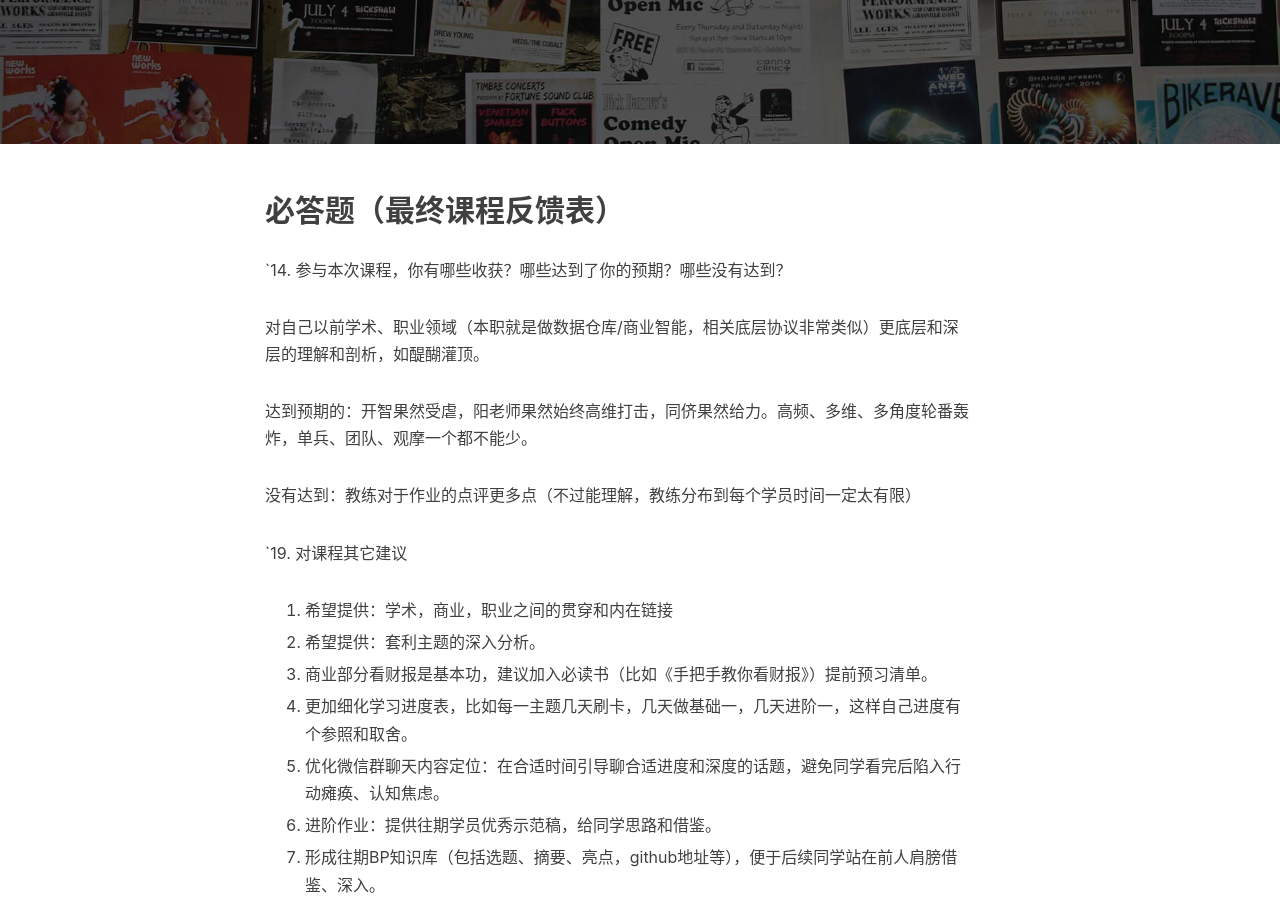
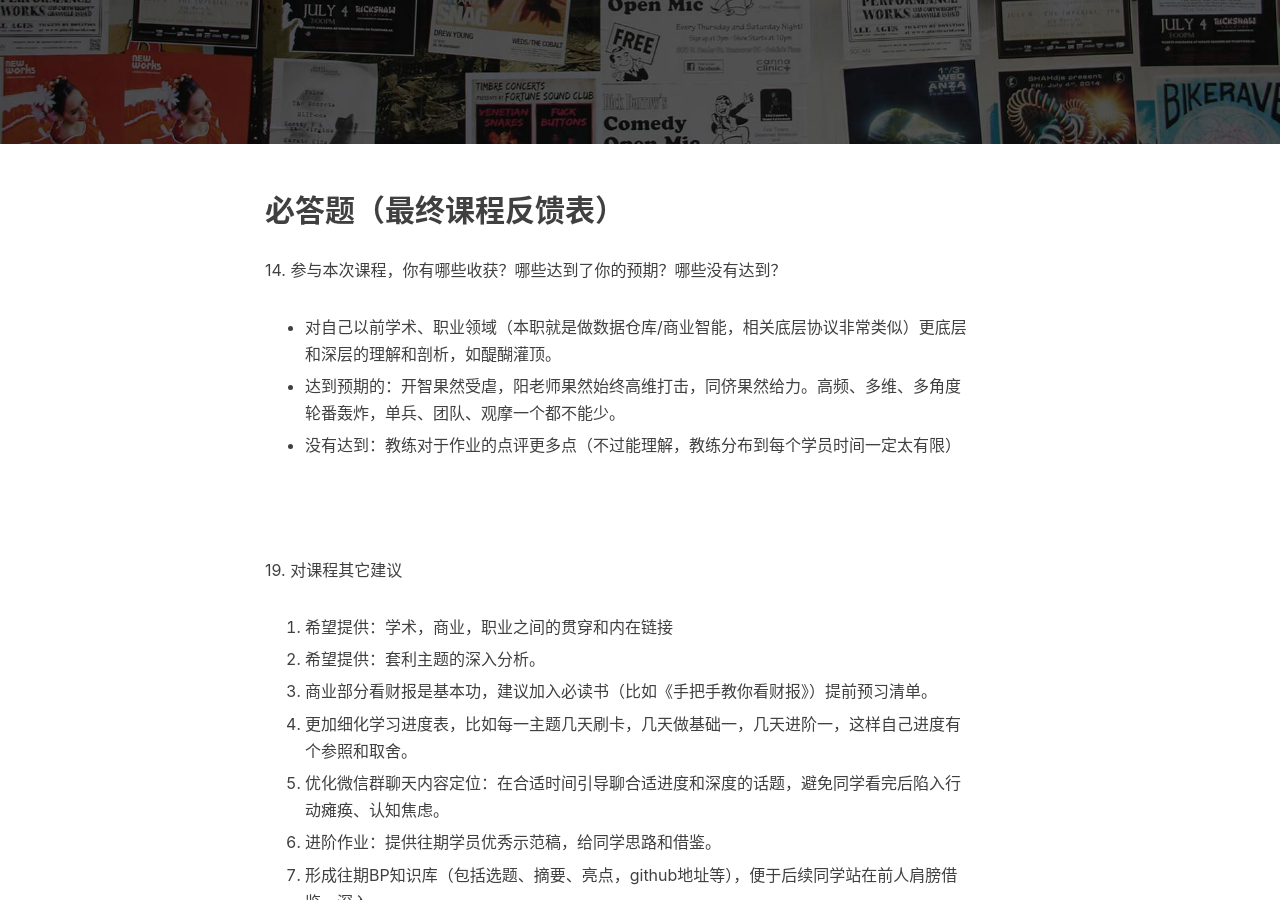
Before and after one commit to kiaorahao/hao.github.io, a Jekyll site: the page built from _posts/2019-02-02-IA003_review_all.md, in a window 1280 px wide and 900 px high, scrolled down 313 px. Built offline with Jekyll 4.4.1, drawn with Linux system fonts in a browser that asks for light colours; nearby versions of some CDN libraries; comment, search, counter and statistics services are not loaded; some of the changed text lies outside the part shown.

Commit message:
Update 2019-02-02-IA003_review_all.md

```diff
--- a/_posts/2019-02-02-IA003_review_all.md
+++ b/_posts/2019-02-02-IA003_review_all.md
@@ -13,19 +13,17 @@ tags:
 
 ## 必答题（最终课程反馈表）
 
-`14. 参与本次课程，你有哪些收获？哪些达到了你的预期？哪些没有达到？
+14\. 参与本次课程，你有哪些收获？哪些达到了你的预期？哪些没有达到？
 
+- 对自己以前学术、职业领域（本职就是做数据仓库/商业智能，相关底层协议非常类似）更底层和深层的理解和剖析，如醍醐灌顶。
 
+- 达到预期的：开智果然受虐，阳老师果然始终高维打击，同侪果然给力。高频、多维、多角度轮番轰炸，单兵、团队、观摩一个都不能少。
 
-对自己以前学术、职业领域（本职就是做数据仓库/商业智能，相关底层协议非常类似）更底层和深层的理解和剖析，如醍醐灌顶。
+- 没有达到：教练对于作业的点评更多点（不过能理解，教练分布到每个学员时间一定太有限）
 
-达到预期的：开智果然受虐，阳老师果然始终高维打击，同侪果然给力。高频、多维、多角度轮番轰炸，单兵、团队、观摩一个都不能少。
+<br>
 
-没有达到：教练对于作业的点评更多点（不过能理解，教练分布到每个学员时间一定太有限）
-
-
-
-`19. 对课程其它建议
+19\. 对课程其它建议
 
 1. 希望提供：学术，商业，职业之间的贯穿和内在链接
 
@@ -42,6 +40,8 @@ tags:
 7. 形成往期BP知识库（包括选题、摘要、亮点，github地址等），便于后续同学站在前人肩膀借鉴、深入。
 
 8. 提供后BP指导，作为开智套利孵化器：比如可以如何进一步深入，或者如何进一步挖掘套利机会，和开智产生更多连接。
+
+<br>
 
 
 
@@ -63,10 +63,11 @@ tags:
 
 好的BP，一定是最后有明确的落地点，利用信分理念串联打通学术、商业，最后得出自己的洞见和下一步行动，变成全局认识。
 
+<br>
 2. 得到 vs 开智？
 
 开智挖掘到、或者构建起更低一层的道，而且明确指出这个道需要自身不断探索、碰壁、痛苦思考，才能稍稍内隐，从而真正为我所用。
-
+<br>
 3. 如何运用“空”跳出开智的知识诅咒？如果你认为站在 信息分析更高阶，你会发现哪些可能的问题？ 也就是，如何实现对信分的降维打击？
 
 利用自己最大的优势，利用集合最精英群体智慧、迭代最快、验证环境最严苛、被验证次数最多、范围最广泛、影响最深入的商业企业信息管理领域，实现降维打击。
@@ -77,18 +78,18 @@ tags:
 
 另外就是利用获取到的信息进行 建模分析，抽取加工，同时进行数据挖掘，最终做出仪表盘-套利点：
 
-a. 对当下信息进行监控预警
+- 对当下信息进行监控预警
 
-b. 对数据分析得出有价值的信息。
+- 对数据分析得出有价值的信息。
 
-c. 对未来进行趋势预测。
-
+- 对未来进行趋势预测。
+<br>
 4. 如何将信息分析与自己的专业进行“交叉验证”？
 
 从没有如此深刻理解过OLTP(Online Transaction Processing)与OLAP(Online Analytical Processing)在现实中的映射。无论是通过任何方式记录，记账，扫码等，最终目的就是将尽可能多的物理世界的信息映射、输入到信息世界，这些信息就形成了“近物理世界”，然后就可以进行分析、挖掘，将信息转化成可以总结过去、影响当下、指导未来的有效知识，即信分课的所谓全局认识。
 
 SAP和开智信息分析就是企业信息管理系统和个人信息管理系统差别，这样对比理解，很多关节就打通了，通透了。
-
+<br>
 5. 每一行业都有"不能说的秘密"？那开智的是什么？
 
 个体成长和发展的路径， 从普通个体-->超级个体（人机结合）-->超级个体群（多人+AI等高阶算法）。
@@ -98,19 +99,19 @@ SAP和开智信息分析就是企业信息管理系统和个人信息管理系
 从这个角度，企业管理软件无疑集合了当下最复杂形态、最激烈竞争、最多精英智慧的合集。“触动利益比触动灵魂还难”，那么，围绕着企业核心利益生成的智慧即是当下人类群体最高的生存智慧。
 
 
-
+<br>
 6. 从看似漫长实则紧凑的7周课程周期有什么启发？
 
 告诉你，现实就是这么残酷，永远等不到你说的“将来有时间了。。。”“等我准备好了。。。”，你永远会有多件事情要并行做，永远会有各种意外发生。在这有限的时间里，为了完成作业，你不得不逼问自己“什么更重要？” ，这样就逼着你去不得不更加关注课程反复强调的更底层的、元认知的东西，也就是两个高阶模型、元反空、时空变量，然后在实践策略中重点践行重要的策略。
 
 同样道理，如果想做个真正好的BP，也需要这样想“什么更重要”？ 阳老师提供的一系列内容里，什么是最底层的“道”的东西，怎么一句话来概括这个：贯通于以人为本的学术、商业、职业主题的高阶模型、元认知方法（元反空、时空选择论）及相应的实践策略。那么基于这个“道”更上一层的，应该是基于各主题的开源协作框架，再上一层就是基于此发现的各种主题的套利模型，再上一层就是套利模型的落地实践。
-
+<br>
 7. 如何一句话形容信分？
 
 包含学术、商业、职业主题，通过全局认识和交叉验证2大高阶模型进行数据质量和效率控制，采用多种实践策略指导分层的数据加载、过滤、建模的个人公开信息决策支持系统。
 
 
-
+<br>
 8. 我对信分有何建议？
 
 - 如何充分利用校友资源？ 比如进行人才梯队建设，通过BP进行项目孵化等。
@@ -118,11 +119,11 @@ SAP和开智信息分析就是企业信息管理系统和个人信息管理系
 - 如何保证课程结束后依然保持一定热度？比如建立开智信分超级校友群（所有同学在一个群，不必分群）；或者在github开智组织展开后课程活动，比如每日一问等活动，同学们可以继续展开学习、讨论等；或者由同学、教练牵头的清单整理活动持续跟进，比如仁冲教练的999个微信清单，chrome extention awesome清单等。
 
 
-
+<br>
 9. 如何思考自己将构建的4个核心维度？
 
 
-
+<br>
 10. 相对于商业，纯学术有没有什么局限性？
 
 商业更贴近真实博弈的社会生活，更多维度、更繁杂，纯学术为了便于研究和快速收敛，会有很多假设，图尔敏模型的限制项，要基于特定的模型和试验场景，如何将这些学术内容转化为生产力、为我所用，也需要很大的智慧和落地能力。或者可以做个这个假设，根本的学术上可用于商业化的“道”就这么多，但是如何灵活运用到解决实际问题，却是需要长期现实的磨炼和不断穷举的变通。
```
